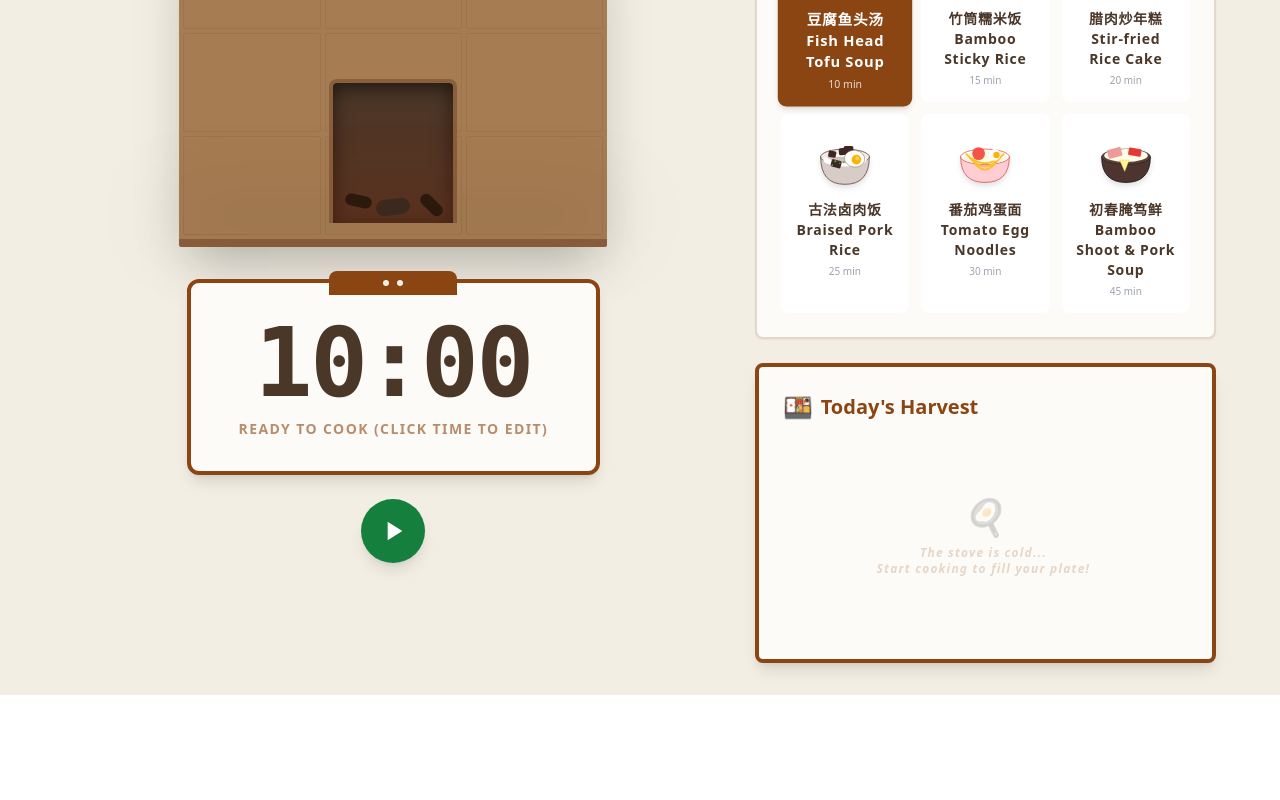
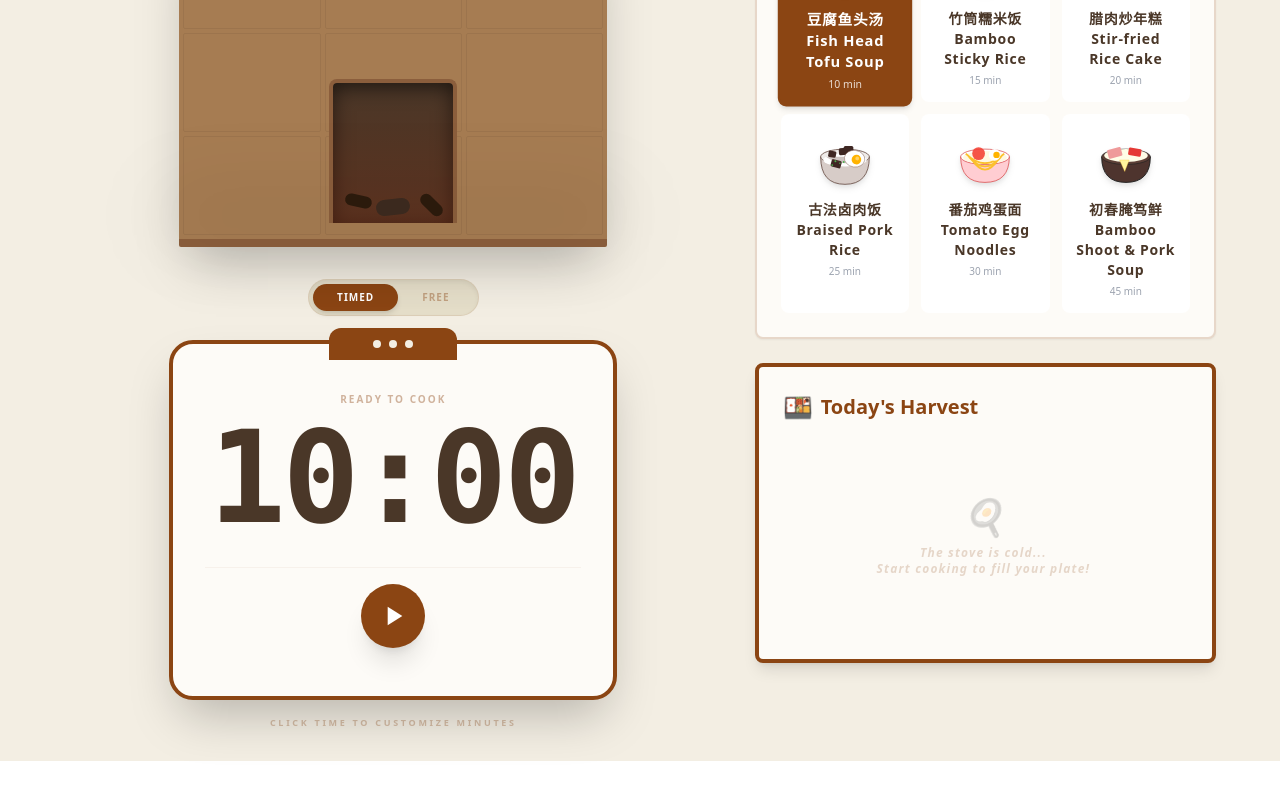
Before and after one commit to hayami1-tech/focus-tool---do-you-like-Chinese-food-, a React (Vite) app: page / in a window 1280 px wide. Shown: the part 456-1256 px from the top of the page. Before the commit the page ends 1215 px from the top, so only its background shows below. Built offline with nearby package versions, Linux system fonts and the light colour scheme.

Commit message:
Update TimerDisplay.tsx

```diff
--- a/components/TimerDisplay.tsx
+++ b/components/TimerDisplay.tsx
@@ -1,5 +1,5 @@
 
-import React, { useState, useEffect } from 'react';
+import React, { useState } from 'react';
 import { TimerStatus, TimerMode } from '../types';
 
 interface TimerDisplayProps {
@@ -8,8 +8,10 @@ interface TimerDisplayProps {
   onStart: () => void;
   onPause: () => void;
   onReset: () => void;
+  onFinishCountUp: () => void;
   onTimeChange: (newTotalSeconds: number) => void;
   mode: TimerMode;
+  onModeChange: (mode: TimerMode) => void;
 }
 
 const TimerDisplay: React.FC<TimerDisplayProps> = ({
@@ -18,8 +20,10 @@ const TimerDisplay: React.FC<TimerDisplayProps> = ({
   onStart,
   onPause,
   onReset,
+  onFinishCountUp,
   onTimeChange,
-  mode
+  mode,
+  onModeChange
 }) => {
   const [isEditing, setIsEditing] = useState(false);
   const [editValue, setEditValue] = useState('');
@@ -29,17 +33,20 @@ const TimerDisplay: React.FC<TimerDisplayProps> = ({
 
   const formattedTime = `${minutes.toString().padStart(2, '0')}:${seconds.toString().padStart(2, '0')}`;
 
+  const isCountUp = mode === TimerMode.COUNT_UP;
+
   const getStatusText = () => {
-    if (status === 'IDLE') return 'Ready to Cook (Click time to edit)';
+    if (status === 'IDLE') return isCountUp ? 'Fire is Ready' : 'Ready to Cook';
     if (status === 'RUNNING') {
-      return mode === TimerMode.FOCUS ? 'Simmering...' : 'Enjoying a break';
+      if (isCountUp) return 'Simmering freely...';
+      return mode === TimerMode.FOCUS ? 'Cooking by recipe...' : 'Tea Time';
     }
-    if (status === 'PAUSED') return 'Low Fire...';
-    return 'Done!';
+    if (status === 'PAUSED') return 'Keeping Warm...';
+    return 'Pot Ready!';
   };
 
   const handleEditStart = () => {
-    if (status === 'IDLE') {
+    if (status === 'IDLE' && !isCountUp) {
       setIsEditing(true);
       setEditValue(minutes.toString());
     }
@@ -62,15 +69,39 @@ const TimerDisplay: React.FC<TimerDisplayProps> = ({
   };
 
   return (
-    <div className="flex flex-col items-center gap-6">
-      {/* The Timer Board */}
-      <div className="relative bg-[#fdfbf7] px-12 py-8 rounded-xl border-4 border-[#8b4513] shadow-lg">
-         <div className="absolute -top-3 left-1/2 -translate-x-1/2 w-32 h-6 bg-[#8b4513] rounded-t-lg flex justify-center items-center">
-           <div className="w-1.5 h-1.5 bg-[#f3eee3] rounded-full mx-1"></div>
-           <div className="w-1.5 h-1.5 bg-[#f3eee3] rounded-full mx-1"></div>
+    <div className="flex flex-col items-center w-full max-w-md mx-auto">
+      {/* Mode Switcher */}
+      <div className="flex bg-[#e5dec9] p-1 rounded-full mb-6 shadow-inner border border-[#8b4513]/10">
+        <button
+          onClick={() => status === 'IDLE' && onModeChange(TimerMode.FOCUS)}
+          className={`px-6 py-1.5 rounded-full text-[10px] font-bold uppercase tracking-widest transition-all ${!isCountUp ? 'bg-[#8b4513] text-white shadow-md' : 'text-[#8b4513]/40'}`}
+          disabled={status !== 'IDLE'}
+        >
+          Timed
+        </button>
+        <button
+          onClick={() => status === 'IDLE' && onModeChange(TimerMode.COUNT_UP)}
+          className={`px-6 py-1.5 rounded-full text-[10px] font-bold uppercase tracking-widest transition-all ${isCountUp ? 'bg-[#8b4513] text-white shadow-md' : 'text-[#8b4513]/40'}`}
+          disabled={status !== 'IDLE'}
+        >
+          Free
+        </button>
       </div>
 
-         <div className="text-7xl md:text-8xl font-mono font-bold tracking-tight text-[#4a3728] tabular-nums flex justify-center items-center h-24 min-w-[200px]">
+      {/* The Timer Board */}
+      <div className="relative w-full bg-[#fdfbf7] p-8 rounded-3xl border-4 border-[#8b4513] shadow-2xl flex flex-col items-center">
+         {/* Top Hanging Decoration */}
+         <div className="absolute -top-4 left-1/2 -translate-x-1/2 w-32 h-8 bg-[#8b4513] rounded-t-xl flex justify-center items-center gap-2">
+           <div className="w-2 h-2 bg-[#f3eee3] rounded-full"></div>
+           <div className="w-2 h-2 bg-[#f3eee3] rounded-full"></div>
+           <div className="w-2 h-2 bg-[#f3eee3] rounded-full"></div>
+         </div>
+
+         <div className="mt-4 mb-2 text-center text-[10px] font-bold uppercase tracking-[0.2em] text-[#8b4513]/40 heytea-font">
+           {getStatusText()}
+         </div>
+
+         <div className="text-8xl md:text-9xl font-mono font-bold tracking-tight text-[#4a3728] tabular-nums flex justify-center items-center h-32 w-full">
            {isEditing ? (
              <div className="flex items-center">
                 <input
@@ -80,68 +111,76 @@ const TimerDisplay: React.FC<TimerDisplayProps> = ({
                   onChange={(e) => setEditValue(e.target.value.replace(/\D/g, ''))}
                   onBlur={handleEditSubmit}
                   onKeyDown={handleKeyDown}
-                  className="w-32 bg-transparent border-b-4 border-[#8b4513] outline-none text-center"
+                  className="w-40 bg-transparent border-b-4 border-[#8b4513] outline-none text-center"
                 />
-                <span className="text-2xl ml-2 opacity-30">min</span>
+                <span className="text-2xl ml-2 opacity-30 heytea-font">m</span>
              </div>
            ) : (
              <span
                onClick={handleEditStart}
-               className={`${status === 'IDLE' ? 'cursor-edit hover:text-[#8b4513] transition-colors cursor-pointer' : ''}`}
+               className={`${status === 'IDLE' && !isCountUp ? 'cursor-pointer hover:text-[#8b4513] transition-colors border-b-2 border-transparent hover:border-[#8b4513]/20' : 'pointer-events-none'}`}
              >
                {formattedTime}
              </span>
            )}
          </div>
 
-         <div className="mt-2 text-center text-sm font-bold uppercase tracking-widest text-[#8b4513]/60 heytea-font">
-           {getStatusText()}
-         </div>
-      </div>
-
-      {/* Controls */}
-      <div className="flex items-center gap-4">
-        {status === 'IDLE' || status === 'PAUSED' ? (
+         {/* Integrated Controls */}
+         <div className="mt-6 flex items-center justify-center gap-6 w-full py-4 border-t border-[#8b4513]/5">
+            {status === 'IDLE' || status === 'PAUSED' || status === 'FINISHED' ? (
               <button
-            onClick={onStart}
-            className="w-16 h-16 bg-green-700 hover:bg-green-800 text-white rounded-full shadow-lg transition-transform hover:scale-110 flex items-center justify-center group"
+                onClick={status === 'FINISHED' ? (isCountUp ? onFinishCountUp : onReset) : onStart}
+                className="w-16 h-16 bg-[#8b4513] text-white rounded-full shadow-xl hover:scale-110 active:scale-95 transition-all flex items-center justify-center"
               >
+                {status === 'FINISHED' ? (
+                  <svg className="w-8 h-8 fill-none stroke-current stroke-2" viewBox="0 0 24 24">
+                    <path d="M4 4v5h.582m15.356 2A8.001 8.001 0 004.582 9m0 0H9m11 11v-5h-.581m0 0a8.003 8.003 0 01-15.357-2m15.357 2H15" />
+                  </svg>
+                ) : (
                   <svg className="w-8 h-8 fill-current" viewBox="0 0 24 24">
                     <path d="M8 5v14l11-7z" />
                   </svg>
+                )}
               </button>
-        ) : status === 'RUNNING' ? (
+            ) : (
               <button
                 onClick={onPause}
-            className="w-16 h-16 bg-orange-700 hover:bg-orange-800 text-white rounded-full shadow-lg transition-transform hover:scale-110 flex items-center justify-center"
+                className="w-16 h-16 bg-[#a67c52] text-white rounded-full shadow-xl hover:scale-110 active:scale-95 transition-all flex items-center justify-center"
               >
                 <svg className="w-8 h-8 fill-current" viewBox="0 0 24 24">
                   <path d="M6 19h4V5H6v14zm8-14v14h4V5h-4z" />
                 </svg>
               </button>
+            )}
+
+            {(status === 'RUNNING' || status === 'PAUSED') && (
+              <button
+                onClick={isCountUp ? onFinishCountUp : onReset}
+                className="w-12 h-12 bg-white border-2 border-[#8b4513]/20 text-[#8b4513] hover:border-[#8b4513]/40 rounded-full shadow-sm transition-all flex flex-col items-center justify-center group"
+                title={isCountUp ? "Finish and Serve" : "Reset Stove"}
+              >
+                {isCountUp ? (
+                  <span className="text-[8px] font-bold uppercase tracking-tighter leading-none group-hover:scale-110 transition-transform">Finish</span>
                 ) : (
-          <button
-            onClick={onReset}
-            className="w-16 h-16 bg-blue-700 hover:bg-blue-800 text-white rounded-full shadow-lg transition-transform hover:scale-110 flex items-center justify-center"
-          >
-            <svg className="w-8 h-8 fill-none stroke-current stroke-2" viewBox="0 0 24 24">
+                  <svg className="w-5 h-5 fill-none stroke-current stroke-2" viewBox="0 0 24 24">
                     <path d="M4 4v5h.582m15.356 2A8.001 8.001 0 004.582 9m0 0H9m11 11v-5h-.581m0 0a8.003 8.003 0 01-15.357-2m15.357 2H15" />
                   </svg>
-          </button>
                 )}
-
-        {status !== 'IDLE' && (
-          <button
-            onClick={onReset}
-            className="w-12 h-12 bg-gray-200 hover:bg-gray-300 text-gray-700 rounded-full shadow-md transition-all flex items-center justify-center"
-            title="Reset"
-          >
-            <svg className="w-6 h-6 fill-none stroke-current stroke-2" viewBox="0 0 24 24">
-              <path d="M4 4v5h.582m15.356 2A8.001 8.001 0 004.582 9m0 0H9m11 11v-5h-.581m0 0a8.003 8.003 0 01-15.357-2m15.357 2H15" />
-            </svg>
               </button>
             )}
          </div>
+      </div>
+
+      {status === 'IDLE' && !isCountUp && (
+        <p className="mt-4 text-[9px] font-bold text-[#8b4513]/30 uppercase tracking-[0.3em]">
+          Click time to customize minutes
+        </p>
+      )}
+      {status === 'IDLE' && isCountUp && (
+        <p className="mt-4 text-[9px] font-bold text-[#8b4513]/30 uppercase tracking-[0.3em]">
+          Free cooking: count your deep focus
+        </p>
+      )}
     </div>
   );
 };
```
Lines whose indentation alone changed are shown as unchanged.
